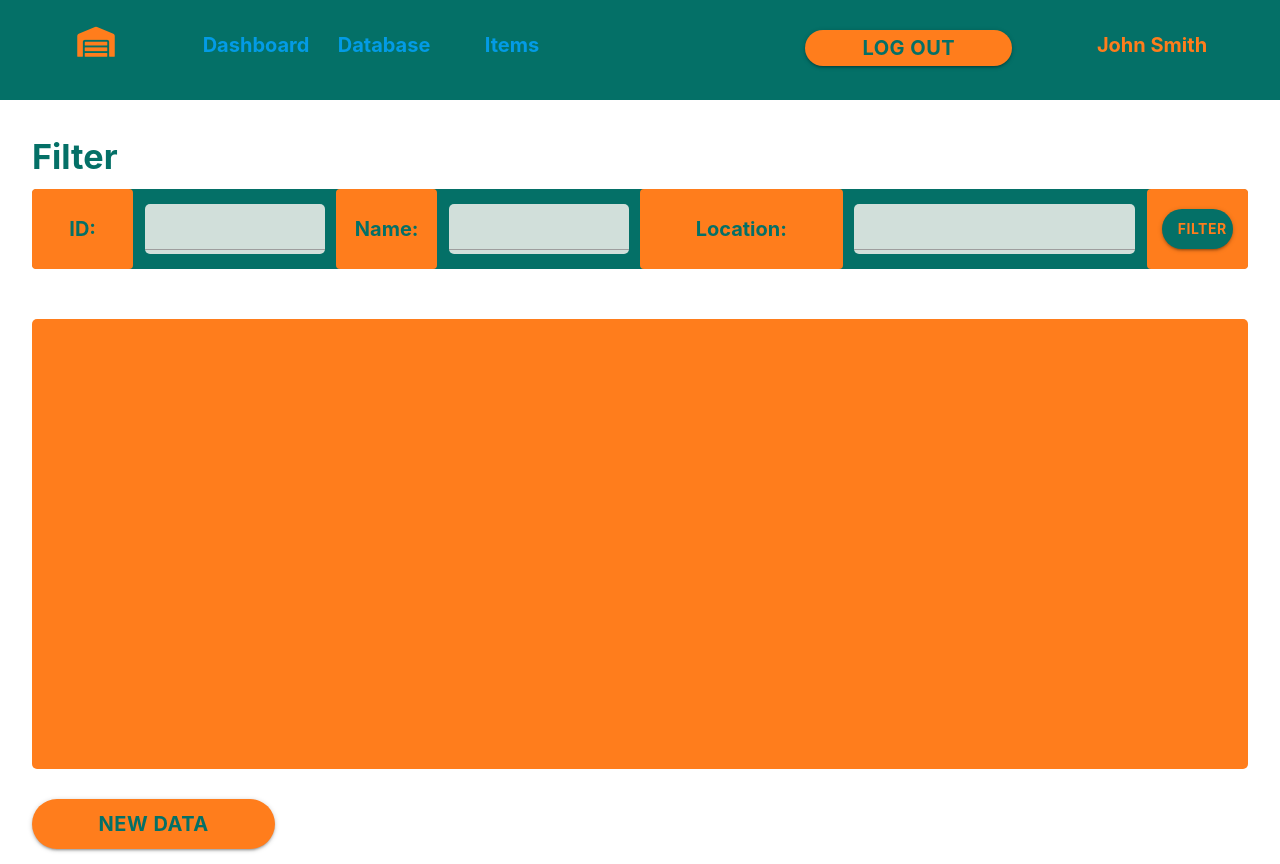
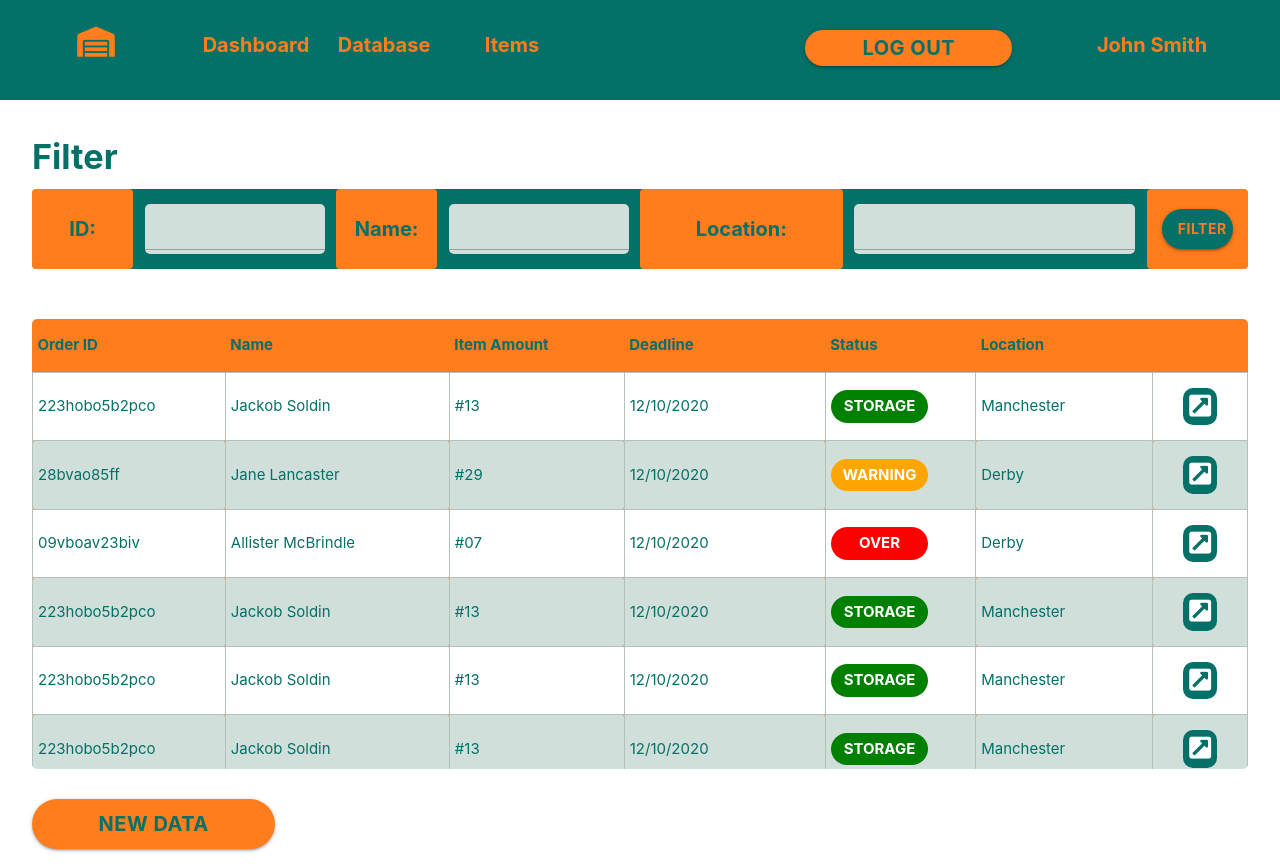
Before and after one commit to cameronduncan678/warehouseDBMS, a React (Create React App) app in the folder frontend/: page /database in a window 1280 px wide. Built offline with nearby package versions, Linux system fonts and the light colour scheme.

Commit message:
table rows added

```diff
--- a/frontend/src/assets/css/App.css
+++ b/frontend/src/assets/css/App.css
@@ -9,8 +9,8 @@
 @media screen and (max-width:992px){.wh-graphCard{height:150px}}.wh-header{background:#047067;height:100px;color:#ff7d1c}
 .wh-header-logo{padding-top:20px;width:15%;float:left;text-align:center;font-size:30px}
 .wh-header-logo-text{padding-left:10px}.wh-header-nav.active{display:block}.wh-header-nav.inactive{display:block}
-.wh-header-item{width:10%;float:left;height:100px;padding-top:30px;font-size:20px;text-align:center;font-weight:bolder;cursor:pointer;transition:.1s}
-.wh-header-item:hover{color:#047067;background:#ff7d1c}.wh-header-item.active{color:#047067;background:#ff7d1c}
+.wh-header-item{width:10%;float:left;height:100px;padding-top:30px;font-size:20px;text-align:center;font-weight:bolder;cursor:pointer;transition:.1s;color:#ff7d1c !important}
+.wh-header-item:hover{color:#047067 !important;background:#ff7d1c}.wh-header-item.active{color:#047067;background:#ff7d1c}
 .wh-header-user{width:10%;float:right;height:100px;padding-top:30px;font-size:20px;text-align:center;font-weight:bolder}
 .wh-header-logout{width:10%;float:right;height:100px;padding-top:30px;font-size:20px;text-align:center;font-weight:bolder}
 .wh-header-logout button{font-size:20px;font-weight:bold;width:90%;border-radius:50px;background:#ff7d1c;color:#047067}
@@ -27,5 +27,14 @@
 .wh-datapacket{width:90%;margin:0 auto;height:700px;border-radius:5px;background:#047067}
 @media screen and (max-width:992px){.wh-datapacket{margin-top:30px}}.wh-newData{width:20%}
 .wh-newData-btn{width:100%;height:50px;border-radius:50px;font-size:20px;font-weight:bold;background:#ff7d1c;color:#047067}
-.wh-newData-btn:hover{background:#047067;color:#ff7d1c;border:solid 3px #ff7d1c}.wh-table{height:450px;background:#ff7d1c;border-radius:5px}
+.wh-newData-btn:hover{background:#047067;color:#ff7d1c;border:solid 3px #ff7d1c}.wh-table-section{height:450px;background:#ff7d1c;border-radius:5px;overflow:scroll}
+.wh-table{color:#047067}.wh-table-header-1{width:250px;background:#ff7d1c}.wh-table-header-2{width:350px;background:#ff7d1c}
+.wh-table-header-3{width:270px;background:#ff7d1c}.wh-table-header-4{width:300px;background:#ff7d1c}
+.wh-table-header-5{width:200px;background:#ff7d1c}.wh-table-header-6{width:250px;background:#ff7d1c}
+.wh-table-header-7{width:150px;background:#ff7d1c}.wh-table-data{background:white}
+.wh-table-data:nth-child(even){background:#d1dfda}.wh-table-status-ok{background:green;text-align:center;color:white;font-weight:bold;width:70%;border-radius:50px;padding:5px}
+.wh-table-status-warning{background:orange;text-align:center;color:white;font-weight:bold;width:70%;border-radius:50px;padding:5px}
+.wh-table-status-over{background:red;text-align:center;color:white;font-weight:bold;width:70%;border-radius:50px;padding:5px}
+.wh-table-link-btn{background:#047067;text-align:center;color:white;font-weight:bold;width:40%;border-radius:10px;font-size:25px;margin:0 auto;cursor:pointer}
+.wh-table tbody td{border:solid 1px #b5c0bc}
 /*# sourceMappingURL=App.css.map */
--- a/frontend/src/assets/sass/components/Header.scss
+++ b/frontend/src/assets/sass/components/Header.scss
@@ -36,10 +36,11 @@
   font-weight: bolder;
   cursor: pointer;
   transition: 0.1s;
+  color: $mainOrange !important;
 }
 
 .wh-header-item:hover {
-  color: $mainGreen;
+  color: $mainGreen !important;
   background: $mainOrange;
 }
 
--- a/frontend/src/assets/sass/components/Table.scss
+++ b/frontend/src/assets/sass/components/Table.scss
@@ -1,7 +1,104 @@
 @import '../import/colors.scss';
 
-.wh-table {
+.wh-table-section {
   height: 450px;
   background: $mainOrange;
   border-radius: 5px;
+  overflow: scroll;
 }
+
+.wh-table {
+  color: $mainGreen;
+}
+
+.wh-table-thead {
+}
+
+.wh-table-header-1 {
+  width: 250px;
+  background: $mainOrange;
+}
+
+.wh-table-header-2 {
+  width: 350px;
+  background: $mainOrange;
+}
+
+.wh-table-header-3 {
+  width: 270px;
+  background: $mainOrange;
+}
+
+.wh-table-header-4 {
+  width: 300px;
+  background: $mainOrange;
+}
+
+.wh-table-header-5 {
+  width: 200px;
+  background: $mainOrange;
+}
+
+.wh-table-header-6 {
+  width: 250px;
+  background: $mainOrange;
+}
+
+.wh-table-header-7 {
+  width: 150px;
+  background: $mainOrange;
+}
+
+.wh-table-data {
+  background: white;
+}
+
+.wh-table-data:nth-child(even) {
+  background: $accentGreen;
+}
+
+.wh-table-status-ok {
+  background: green;
+  text-align: center;
+  color: white;
+  font-weight: bold;
+  width: 70%;
+  border-radius: 50px;
+  padding: 5px;
+}
+
+.wh-table-status-warning {
+  background: orange;
+  text-align: center;
+  color: white;
+  font-weight: bold;
+  width: 70%;
+  border-radius: 50px;
+  padding: 5px;
+}
+
+.wh-table-status-over {
+  background: red;
+  text-align: center;
+  color: white;
+  font-weight: bold;
+  width: 70%;
+  border-radius: 50px;
+  padding: 5px;
+}
+
+.wh-table-link-btn {
+  background: $mainGreen;
+  text-align: center;
+  color: white;
+  font-weight: bold;
+  width: 40%;
+  border-radius: 10px;
+  font-size: 25px;
+  margin: 0 auto;
+  cursor: pointer;
+}
+
+.wh-table tbody td {
+  border: solid 1px $accentDarkGreen;
+}
--- a/frontend/src/assets/sass/import/colors.scss
+++ b/frontend/src/assets/sass/import/colors.scss
@@ -1,3 +1,4 @@
 $mainGreen: #047067;
 $mainOrange: #ff7d1c;
 $accentGreen: #d1dfda;
+$accentDarkGreen: #b5c0bc;
--- a/frontend/src/components/Table.js
+++ b/frontend/src/components/Table.js
@@ -3,8 +3,112 @@ import React from 'react';
 class Table extends React.Component{
     render(){
         return(
-            <div className="wh-table">
-
+            <div className="wh-table-section">
+                <table className="wh-table">
+                    <thead className="wh-table-thead">
+                        <tr className="wh-table-headers">
+                            <th className="wh-table-header-1">Order ID</th>
+                            <th className="wh-table-header-2">Name</th>
+                            <th className="wh-table-header-3">Item Amount</th>
+                            <th className="wh-table-header-4">Deadline</th>
+                            <th className="wh-table-header-5">Status</th>
+                            <th className="wh-table-header-6">Location</th>
+                            <th className="wh-table-header-7"></th>
+                        </tr>
+                    </thead>
+                    <tbody>
+                        <tr className="wh-table-data">
+                            <td>223hobo5b2pco</td>
+                            <td>Jackob Soldin</td>
+                            <td>#13</td>
+                            <td>12/10/2020</td>
+                            <td><div className="wh-table-status-ok">STORAGE</div></td>
+                            <td>Manchester</td>
+                            <td><div className="wh-table-link-btn"><i className="fas fa-external-link-square-alt"></i></div></td>
+                        </tr>
+                        <tr className="wh-table-data">
+                            <td>28bvao85ff</td>
+                            <td>Jane Lancaster</td>
+                            <td>#29</td>
+                            <td>12/10/2020</td>
+                            <td><div className="wh-table-status-warning">WARNING</div></td>
+                            <td>Derby</td>
+                            <td><div className="wh-table-link-btn"><i className="fas fa-external-link-square-alt"></i></div></td>
+                        </tr>
+                        <tr className="wh-table-data">
+                            <td>09vboav23biv</td>
+                            <td>Allister McBrindle</td>
+                            <td>#07</td>
+                            <td>12/10/2020</td>
+                            <td><div className="wh-table-status-over">OVER</div></td>
+                            <td>Derby</td>
+                            <td><div className="wh-table-link-btn"><i className="fas fa-external-link-square-alt"></i></div></td>
+                        </tr>
+                        <tr className="wh-table-data">
+                            <td>223hobo5b2pco</td>
+                            <td>Jackob Soldin</td>
+                            <td>#13</td>
+                            <td>12/10/2020</td>
+                            <td><div className="wh-table-status-ok">STORAGE</div></td>
+                            <td>Manchester</td>
+                            <td><div className="wh-table-link-btn"><i className="fas fa-external-link-square-alt"></i></div></td>
+                        </tr>
+                        <tr className="wh-table-data">
+                            <td>223hobo5b2pco</td>
+                            <td>Jackob Soldin</td>
+                            <td>#13</td>
+                            <td>12/10/2020</td>
+                            <td><div className="wh-table-status-ok">STORAGE</div></td>
+                            <td>Manchester</td>
+                            <td><div className="wh-table-link-btn"><i className="fas fa-external-link-square-alt"></i></div></td>
+                        </tr>
+                        <tr className="wh-table-data">
+                            <td>223hobo5b2pco</td>
+                            <td>Jackob Soldin</td>
+                            <td>#13</td>
+                            <td>12/10/2020</td>
+                            <td><div className="wh-table-status-ok">STORAGE</div></td>
+                            <td>Manchester</td>
+                            <td><div className="wh-table-link-btn"><i className="fas fa-external-link-square-alt"></i></div></td>
+                        </tr>
+                        <tr className="wh-table-data">
+                            <td>223hobo5b2pco</td>
+                            <td>Jackob Soldin</td>
+                            <td>#13</td>
+                            <td>12/10/2020</td>
+                            <td><div className="wh-table-status-ok">STORAGE</div></td>
+                            <td>Manchester</td>
+                            <td><div className="wh-table-link-btn"><i className="fas fa-external-link-square-alt"></i></div></td>
+                        </tr>
+                        <tr className="wh-table-data">
+                            <td>223hobo5b2pco</td>
+                            <td>Jackob Soldin</td>
+                            <td>#13</td>
+                            <td>12/10/2020</td>
+                            <td><div className="wh-table-status-ok">STORAGE</div></td>
+                            <td>Manchester</td>
+                            <td><div className="wh-table-link-btn"><i className="fas fa-external-link-square-alt"></i></div></td>
+                        </tr>
+                        <tr className="wh-table-data">
+                            <td>223hobo5b2pco</td>
+                            <td>Jackob Soldin</td>
+                            <td>#13</td>
+                            <td>12/10/2020</td>
+                            <td><div className="wh-table-status-ok">STORAGE</div></td>
+                            <td>Manchester</td>
+                            <td><div className="wh-table-link-btn"><i className="fas fa-external-link-square-alt"></i></div></td>
+                        </tr>
+                        <tr className="wh-table-data">
+                            <td>223hobo5b2pco</td>
+                            <td>Jackob Soldin</td>
+                            <td>#13</td>
+                            <td>12/10/2020</td>
+                            <td><div className="wh-table-status-ok">STORAGE</div></td>
+                            <td>Manchester</td>
+                            <td><div className="wh-table-link-btn"><i className="fas fa-external-link-square-alt"></i></div></td>
+                        </tr>
+                    </tbody>
+                </table>
             </div>
         )
     }
```
Also changed, not shown: 2 other files (tests, documents, lock files or other folders).
